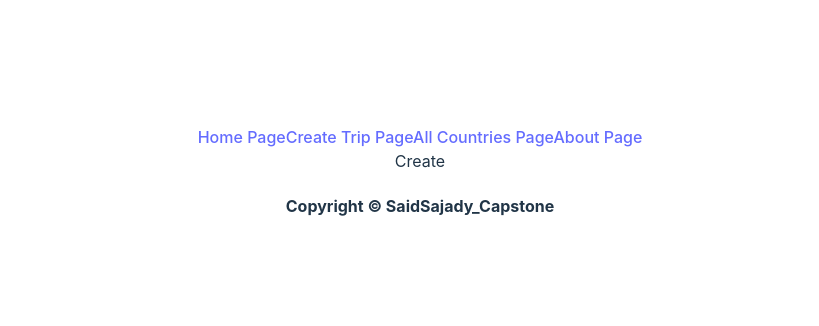
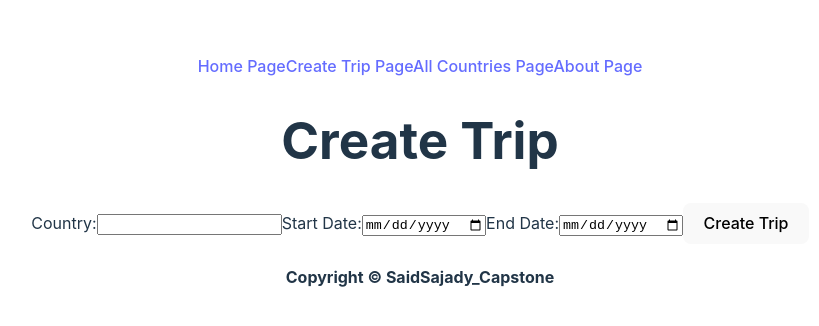
Before and after one commit to saidmsajady/Back-Packer-Planner-, a React (Vite) app in the folder Front-End/: page /Create in a window 1280 px wide. Shown: the part 218-544 px from the top of the page, without its empty margins (220-1039 px from the left). Built offline with nearby package versions, Linux system fonts and the light colour scheme.

Commit message:
Progress, But not there yet.

```diff
--- a/Front-End/package.json
+++ b/Front-End/package.json
@@ -10,6 +10,7 @@
     "preview": "vite preview"
   },
   "dependencies": {
+    "axios": "^1.7.2",
     "dotenv": "^16.4.5",
     "express": "^4.19.2",
     "mongodb": "^6.8.0",
--- a/Front-End/src/pages/Create/Create.jsx
+++ b/Front-End/src/pages/Create/Create.jsx
@@ -1,9 +1,56 @@
-import React from 'react'
+import React, { useState } from 'react';
+import axios from 'axios'; // Or use fetch API
 
 const Create = () => {
+  const [country, setCountry] = useState('');
+  const [startDate, setStartDate] = useState('');
+  const [endDate, setEndDate] = useState('');
+
+  const handleSubmit = async (e) => {
+    e.preventDefault();
+    try {
+      await axios.post('http://localhost:3000/trips', { country, startDate, endDate });
+      // Handle success (e.g., redirect or show a success message)
+    } catch (error) {
+      console.error('Error creating trip:', error);
+    }
+  };
+
   return (
-    <div>Create</div>
-  )
-}
+    <div>
+      <h1>Create Trip</h1>
+      <form onSubmit={handleSubmit}>
+        <label>
+          Country:
+          <input
+            type="text"
+            value={country}
+            onChange={(e) => setCountry(e.target.value)}
+            required
+          />
+        </label>
+        <label>
+          Start Date:
+          <input
+            type="date"
+            value={startDate}
+            onChange={(e) => setStartDate(e.target.value)}
+            required
+          />
+        </label>
+        <label>
+          End Date:
+          <input
+            type="date"
+            value={endDate}
+            onChange={(e) => setEndDate(e.target.value)}
+            required
+          />
+        </label>
+        <button type="submit">Create Trip</button>
+      </form>
+    </div>
+  );
+};
 
-export default Create
+export default Create;
--- a/Front-End/src/pages/Home/Home.jsx
+++ b/Front-End/src/pages/Home/Home.jsx
@@ -1,9 +1,144 @@
-import React from 'react'
+import React, { useState, useEffect } from 'react';
+import axios from 'axios';
+import { Link } from 'react-router-dom';
+// import './Home.css';
 
 const Home = () => {
+  const [trips, setTrips] = useState([]);
+  const [editingTrip, setEditingTrip] = useState(null);
+  const [editFormData, setEditFormData] = useState({
+    country: '',
+    startDate: '',
+    endDate: ''
+  });
+
+  useEffect(() => {
+    const fetchTrips = async () => {
+      try {
+        const response = await axios.get('http://localhost:3000/trips');
+        setTrips(response.data.trips);
+      } catch (error) {
+        console.error('Error fetching trips:', error);
+      }
+    };
+
+    fetchTrips();
+  }, []);
+
+  const handleEditChange = (e) => {
+    const { name, value } = e.target;
+    setEditFormData(prevState => ({
+      ...prevState,
+      [name]: value
+    }));
+  };
+
+  const handleEditSubmit = async (id) => {
+    try {
+      await axios.put(`http://localhost:3000/trips/${id}`, editFormData);
+      // Update the trips state with the new data
+      setTrips(trips.map(trip =>
+        trip._id === id ? { ...trip, ...editFormData } : trip
+      ));
+      setEditingTrip(null);
+    } catch (error) {
+      console.error('Error updating trip:', error);
+    }
+  };
+
+  const handleDelete = async (id) => {
+    try {
+      await axios.delete(`http://localhost:3000/trips/${id}`);
+      // Remove the deleted trip from the UI
+      setTrips(trips.filter(trip => trip._id !== id));
+    } catch (error) {
+      console.error('Error deleting trip:', error);
+    }
+  };
+
+  const startEditing = (trip) => {
+    setEditingTrip(trip._id);
+    setEditFormData({
+      country: trip.country,
+      startDate: trip.startDate,
+      endDate: trip.endDate
+    });
+  };
+
   return (
-    <div>Home</div>
-  )
-}
+    <div className="home-container">
+      <h1>Home</h1>
+      {trips.length === 0 ? (
+        <div className="no-trips">
+          <p>No Trips Planned</p>
+          <Link to="/Create">
+            <button className="create-trip-button">Create Trip</button>
+          </Link>
+        </div>
+      ) : (
+        <div className="trips-list">
+          {trips.map(trip => (
+            <div key={trip._id} className="trip-card">
+              {editingTrip === trip._id ? (
+                <div className="edit-form">
+                  <input
+                    type="text"
+                    name="country"
+                    value={editFormData.country}
+                    onChange={handleEditChange}
+                    placeholder="Country"
+                  />
+                  <input
+                    type="date"
+                    name="startDate"
+                    value={editFormData.startDate.split('T')[0]} // Format date input
+                    onChange={handleEditChange}
+                  />
+                  <input
+                    type="date"
+                    name="endDate"
+                    value={editFormData.endDate.split('T')[0]} // Format date input
+                    onChange={handleEditChange}
+                  />
+                  <button
+                    className="save-button"
+                    onClick={() => handleEditSubmit(trip._id)}
+                  >
+                    Save
+                  </button>
+                  <button
+                    className="cancel-button"
+                    onClick={() => setEditingTrip(null)}
+                  >
+                    Cancel
+                  </button>
+                </div>
+              ) : (
+                <div className="trip-details">
+                  <h2>{trip.country}</h2>
+                  <p>{`From: ${new Date(trip.startDate).toDateString()} To: ${new Date(trip.endDate).toDateString()}`}</p>
+                  <div className="trip-actions">
+                    <button
+                      className="edit-button"
+                      onClick={() => startEditing(trip)}
+                    >
+                      Edit
+                    </button>
+                    <button
+                      className="delete-button"
+                      onClick={() => handleDelete(trip._id)}
+                    >
+                      Delete
+                    </button>
+                  </div>
+                </div>
+              )}
+            </div>
+          ))}
+        </div>
+      )}
+    </div>
+  );
+};
 
-export default Home
+export default Home;
```
Also changed, not shown: 1 other file (tests, documents, lock files or other folders).
